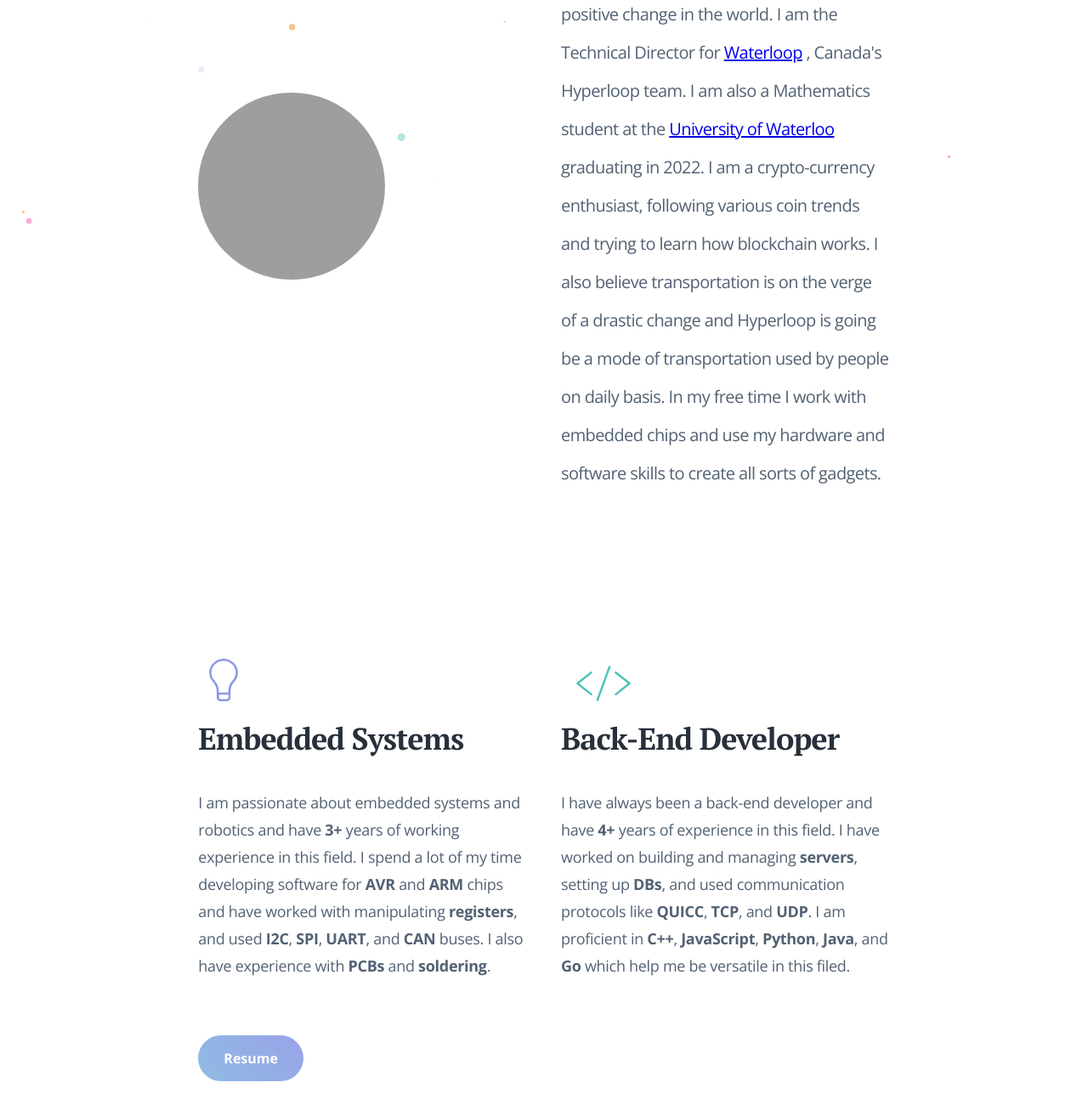
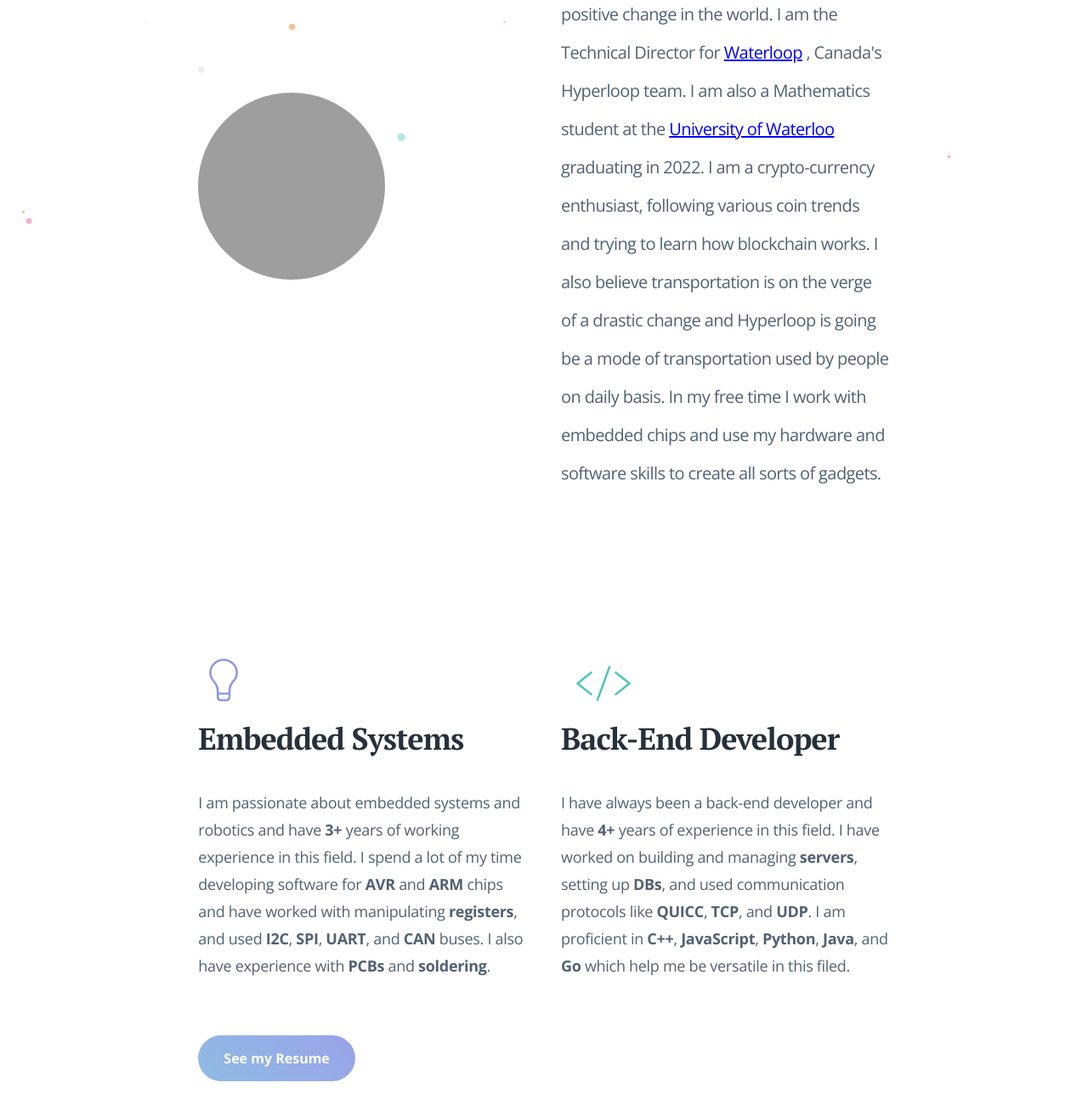
Before and after one commit to dhillondeep/dhillondeep.github.io-old, a plain HTML site: page index.html in a window 1280 px wide. Shown: the part 1020-2320 px from the top of the page at 85% size. Drawn offline with nearby package versions, Linux system fonts and the light colour scheme; grey boxes are pictures that could not be loaded.

Commit message:
visited link color changed

```diff
--- a/css/bundle.css
+++ b/css/bundle.css
@@ -1255,3 +1255,8 @@ body.no-scroll {
     font-family: Open Sans, sans-serif;
     color: var(--grey);
 }
+
+
+#visited-color {
+    color: blue; /*color of the non visited link*/
+}
--- a/index.html
+++ b/index.html
@@ -54,9 +54,9 @@
             <div class="mdc-layout-grid__cell--span-4 mdc-layout-grid__cell--span-8-tablet about-contentWrap">
                 <h4 id="main-description">I’m a developer &amp; student from Waterloo. I spend most of my time thinking
                     about ideas and using my technical skill set to make a positive change in the world. I am the
-                    Technical Director for <a href="https://www.waterloop.ca" target="_blank">Waterloop</a>
-                    , Canada's Hyperloop team. I am also a Mathematics student at the <a
-                            href="https://www.uwaterloo.ca" target="_blank">University of
+                    Technical Director for <a id="visited-color" href="https://www.waterloop.ca" target="_blank">
+                        Waterloop</a> , Canada's Hyperloop team. I am also a Mathematics student at the
+                    <a id="visited-color" href="https://www.uwaterloo.ca" target="_blank">University of
                     Waterloo</a> graduating in 2022. I am a crypto-currency enthusiast, following various coin
                     trends and trying to learn how blockchain works. I also believe transportation is on the verge of
                     a drastic change and Hyperloop is going be a mode of transportation used by people on daily
@@ -104,7 +104,7 @@
                     and have worked with manipulating <b>registers</b>, and used <b>I2C</b>, <b>SPI</b>, <b>UART</b>,
                     and <b> CAN</b> buses. I also have experience with <b>PCBs</b> and <b>soldering</b>.</p>
                 <br><br>
-                <a href="./resumes/general-resume.pdf" class="btn-primary-lg">Resume</a>
+                <a id="resume-center" href="./resumes/general-resume.pdf" class="btn-primary-lg">See my Resume</a>
             </div>
         </div>
 
```
